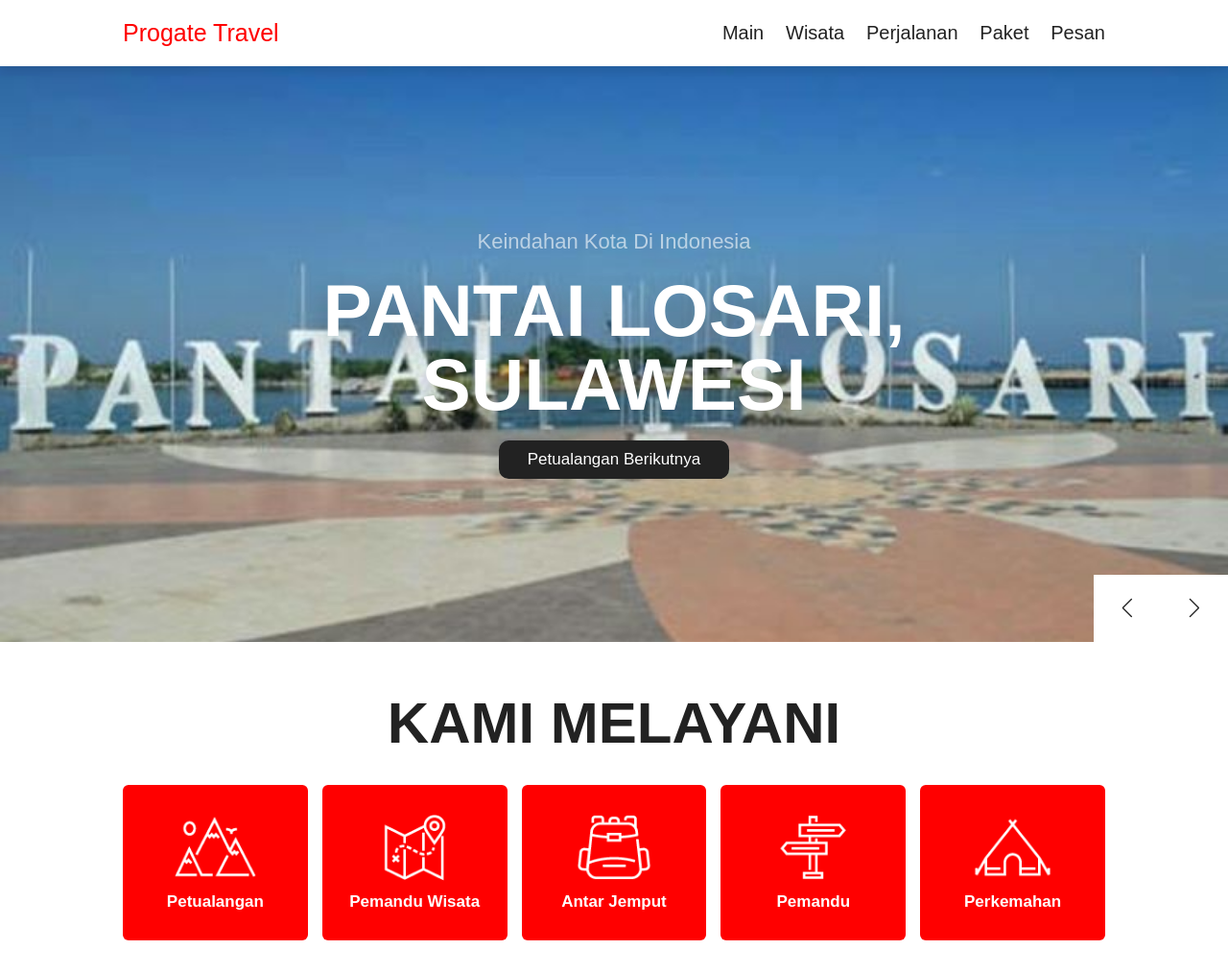
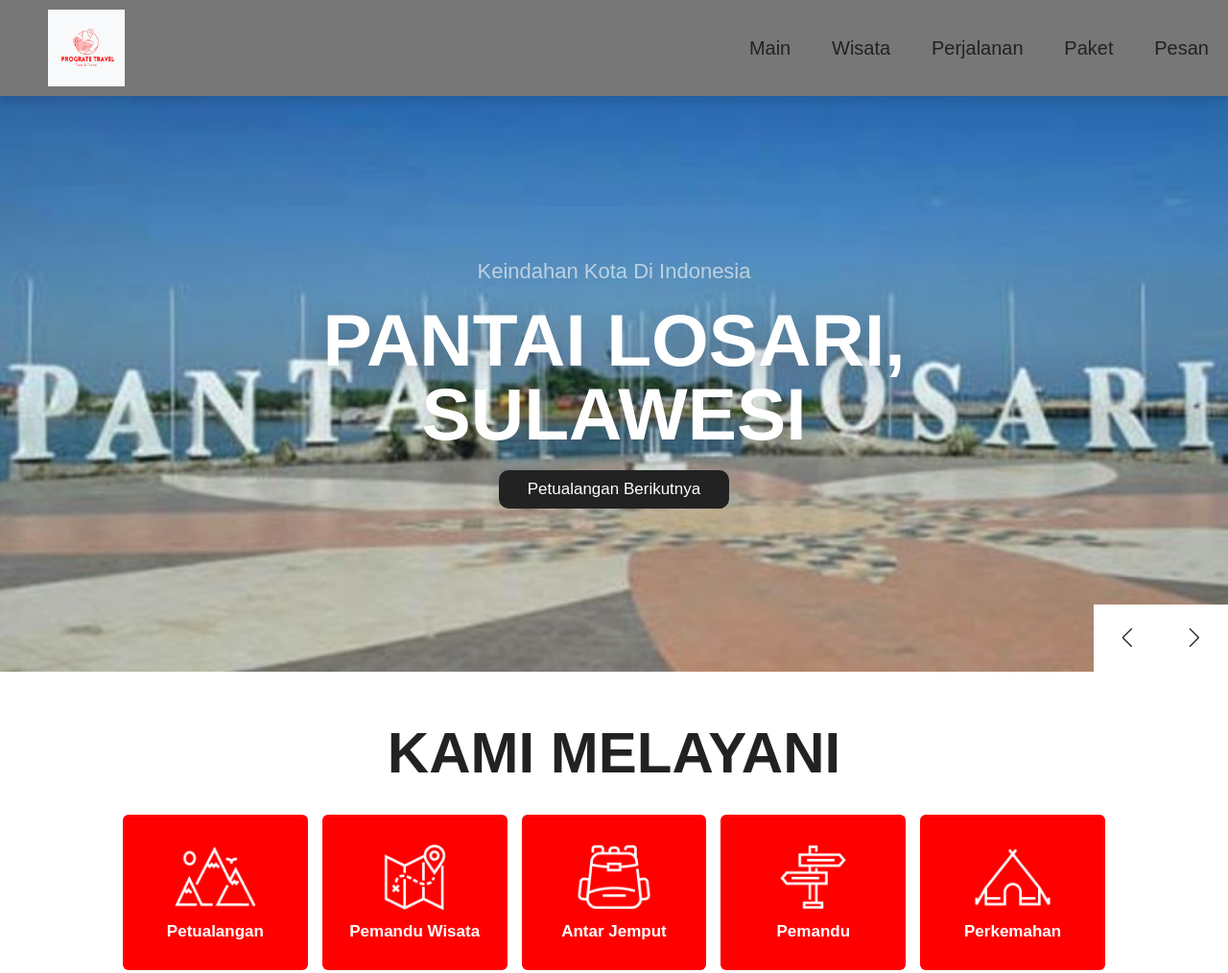
Before and after one commit to farkhan90/J6, a plain HTML site: page home.html in a window 1280 px wide. Shown: the top 1014 px of the page at 96% size. Drawn offline with nearby package versions, Linux system fonts and the light colour scheme.

Commit message:
Add files via upload

```diff
--- a/home.html
+++ b/home.html
@@ -22,8 +22,8 @@
   <body>
     <!-- Mulai header  -->
 
-    <section class="header">
-      <a href="home.html" class="logo">Progate Travel</a>
+	<div class="header">
+		<a><img id="logo" src="image/Tour Travel Business Logo.png"/></a>
 
       <nav class="navbar">
         <a href="home.html">Main</a>
@@ -34,7 +34,7 @@
       </nav>
 
       <div id="menu-btn" class="fas fa-bars"></div>
-    </section>
+	</div>
 
     <!-- Mulai home   -->
 
--- a/style.css
+++ b/style.css
@@ -97,23 +97,29 @@ section {
   left: 0;
   right: 0;
   z-index: 1000;
-  background-color: var(--white);
+  background-color: var(--light-black);
   display: flex;
-  padding-top: 2rem;
-  padding-bottom: 2rem;
+  padding-top: 1rem;
+  padding-bottom: 1rem;
   box-shadow: var(--box-shadow);
   align-items: center;
   justify-content: space-between;
 }
 
-.header .logo {
-  font-size: 2.5rem;
-  color: red;
+#logo{
+  width: 80px;
+  height: 80px;
+  float: left;
+  margin-left:50px;
+
 }
+
+
 
 .header .navbar a {
   font-size: 2rem;
   margin-left: 2rem;
+  margin-right: 2rem;
   color: var(--black);
 }
 
```
Also changed, not shown: image/Tour Travel Business Logo.png (added).
